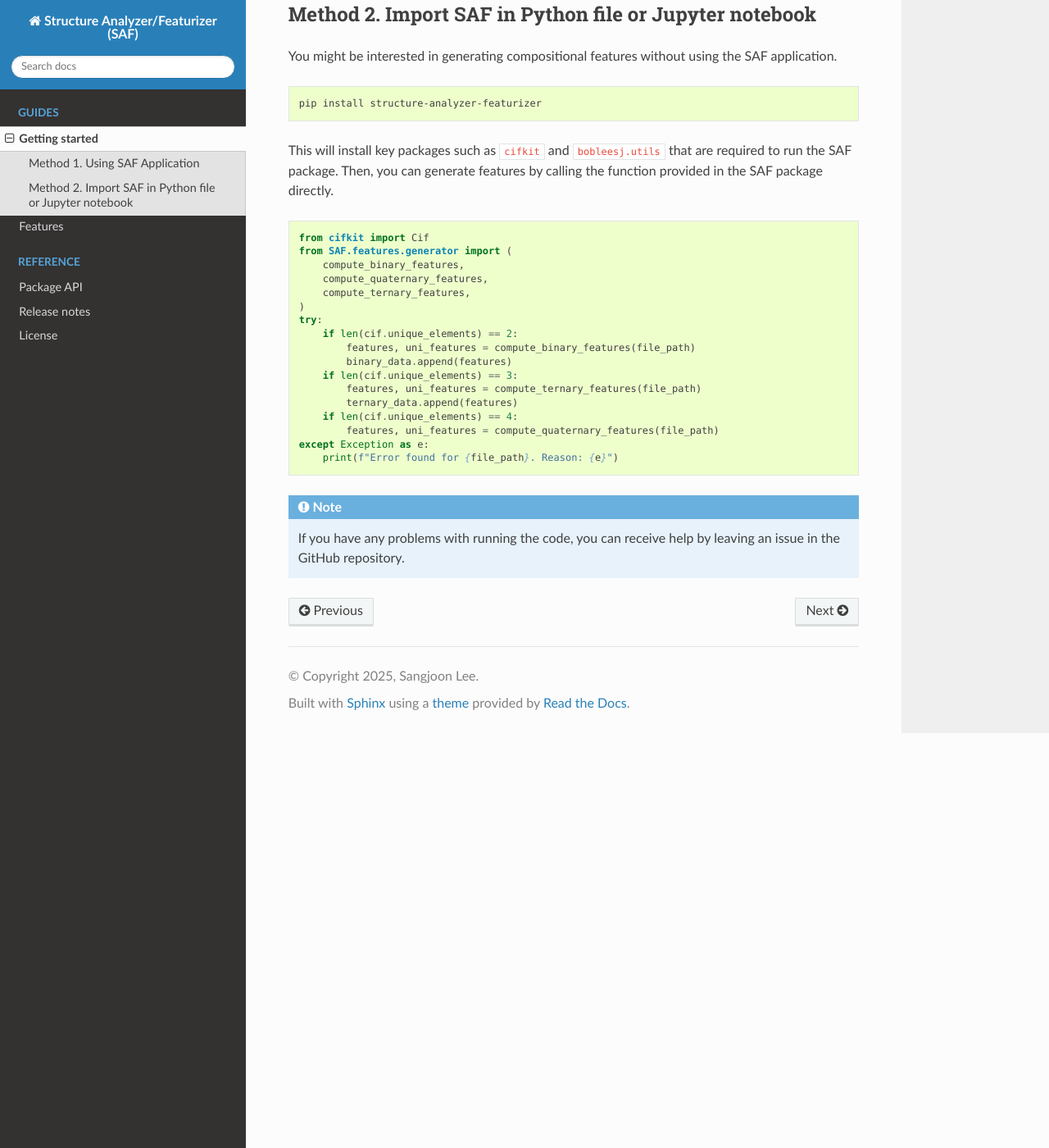
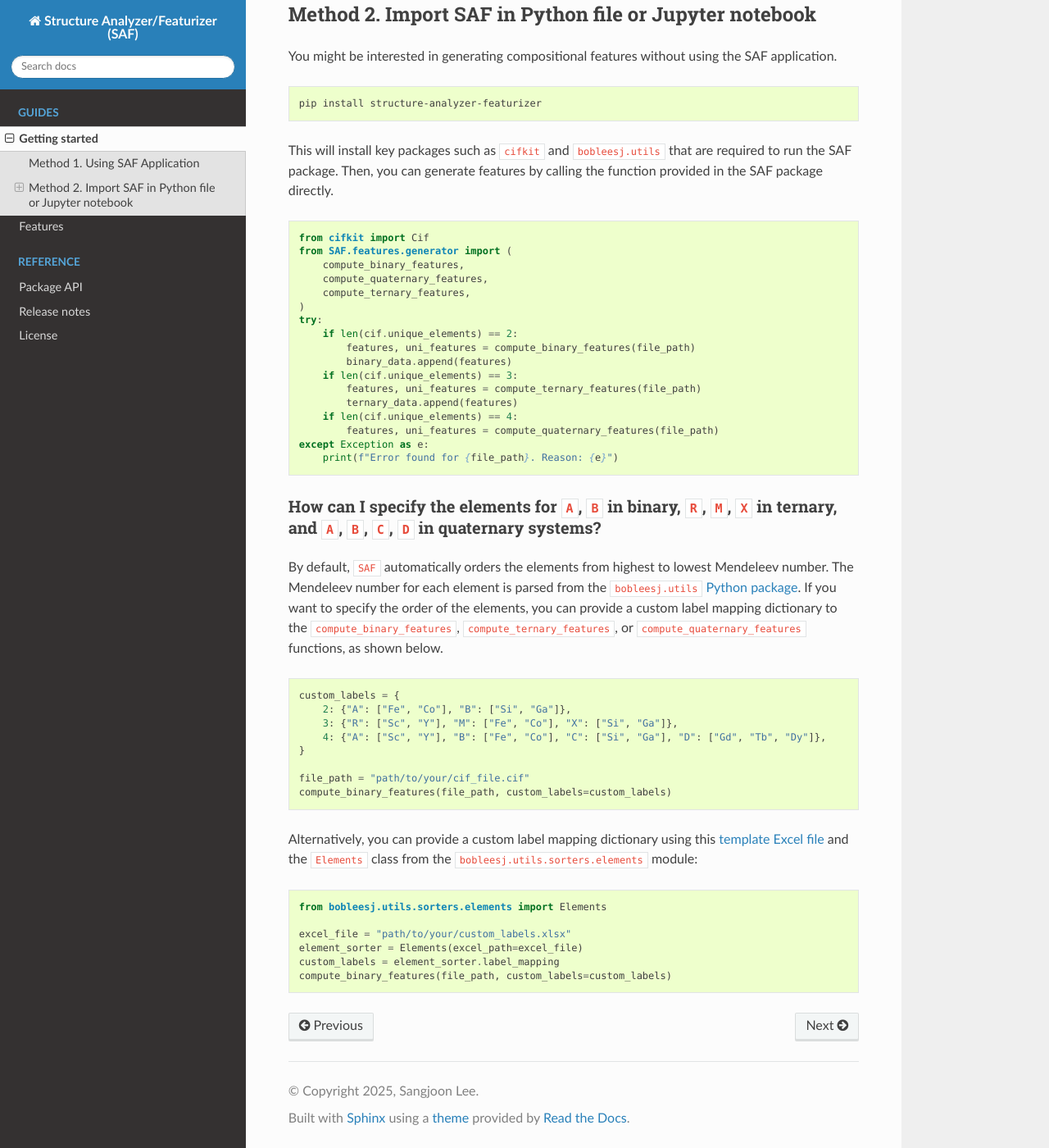
Before and after one commit to bobleesj/structure-analyzer-featurizer, a Sphinx documentation site: the page built from doc/source/getting-started.rst, in a window 1280 px wide and 1400 px high, scrolled down 1272 px. Shown: the whole window at 82% size. Built offline with Sphinx 7.4.7 and the Read the Docs theme 3.1.0, drawn with Linux system fonts in a browser that asks for light colours.

Commit message:
docs: instruct how to specify custom labels for SAF

```diff
--- a/doc/source/api/SAF.rst
+++ b/doc/source/api/SAF.rst
@@ -7,7 +7,6 @@
 .. toctree::
    :maxdepth: 4
 
-   SAF.config
    SAF.version
 
 Module contents
--- a/doc/source/getting-started.rst
+++ b/doc/source/getting-started.rst
@@ -81,6 +81,30 @@
     except Exception as e:
         print(f"Error found for {file_path}. Reason: {e}")
 
-.. note::
 
-    If you have any problems with running the code, you can receive help by leaving an issue in the GitHub repository.
+How can I specify the elements for ``A``, ``B`` in binary, ``R``, ``M``, ``X`` in ternary, and ``A``, ``B``, ``C``, ``D`` in quaternary systems?
+^^^^^^^^^^^^^^^^^^^^^^^^^^^^^^^^^^^^^^^^^^^^^^^^^^^^^^^^^^^^^^^^^^^^^^^^^^^^^^^^^^^^^^^^^^^^^^^^^^^^^^^^^^^^^^^^^^^^^^^^^^^^^^^^^^^^^^^^^^^^^^^^^^
+
+By default, ``SAF`` automatically orders the elements from highest to lowest Mendeleev number. The Mendeleev number for each element is parsed from the ``bobleesj.utils`` `Python package <https://bobleesj.github.io/bobleesj.utils>`_. If you want to specify the order of the elements, you can provide a custom label mapping dictionary to the ``compute_binary_features``, ``compute_ternary_features``, or ``compute_quaternary_features`` functions, as shown below.
+
+.. code-block:: python
+
+    custom_labels = {
+        2: {"A": ["Fe", "Co"], "B": ["Si", "Ga"]},
+        3: {"R": ["Sc", "Y"], "M": ["Fe", "Co"], "X": ["Si", "Ga"]},
+        4: {"A": ["Sc", "Y"], "B": ["Fe", "Co"], "C": ["Si", "Ga"], "D": ["Gd", "Tb", "Dy"]},
+    }
+
+    file_path = "path/to/your/cif_file.cif"
+    compute_binary_features(file_path, custom_labels=custom_labels)
+
+Alternatively, you can provide a custom label mapping dictionary using this `template Excel file <https://github.com/bobleesj/bobleesj.utils/blob/main/tests/data/sort/test-custom-labels.xlsx>`_ and the ``Elements`` class from the ``bobleesj.utils.sorters.elements`` module:
+
+.. code-block:: python
+
+    from bobleesj.utils.sorters.elements import Elements
+
+    excel_file = "path/to/your/custom_labels.xlsx"
+    element_sorter = Elements(excel_path=excel_file)
+    custom_labels = element_sorter.label_mapping
+    compute_binary_features(file_path, custom_labels=custom_labels)
```
Also changed, not shown: doc/source/index.rst (+8 -9 lines), doc/source/img/SAF-CAF-binary-crystal-classification-performance.png (added).
